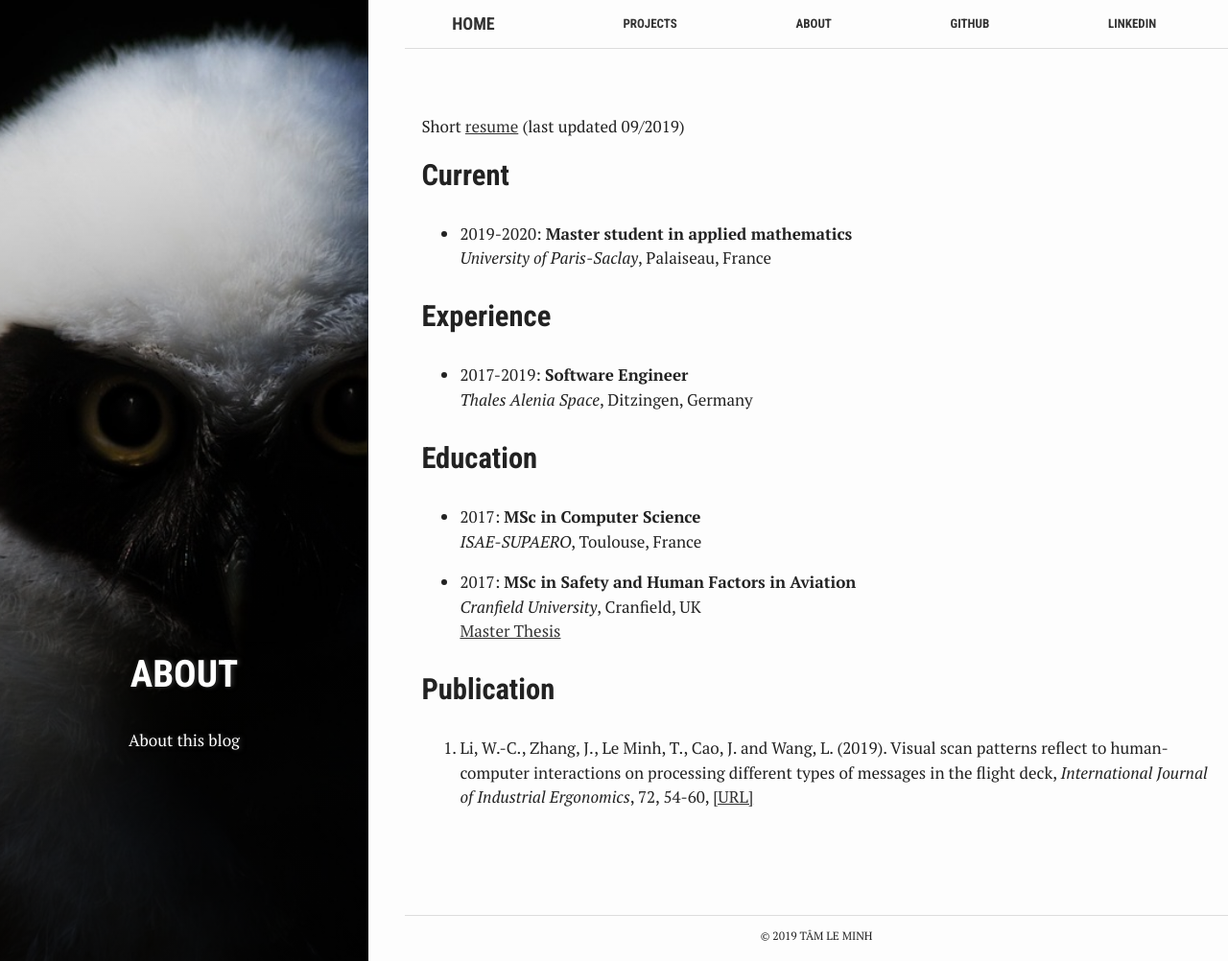
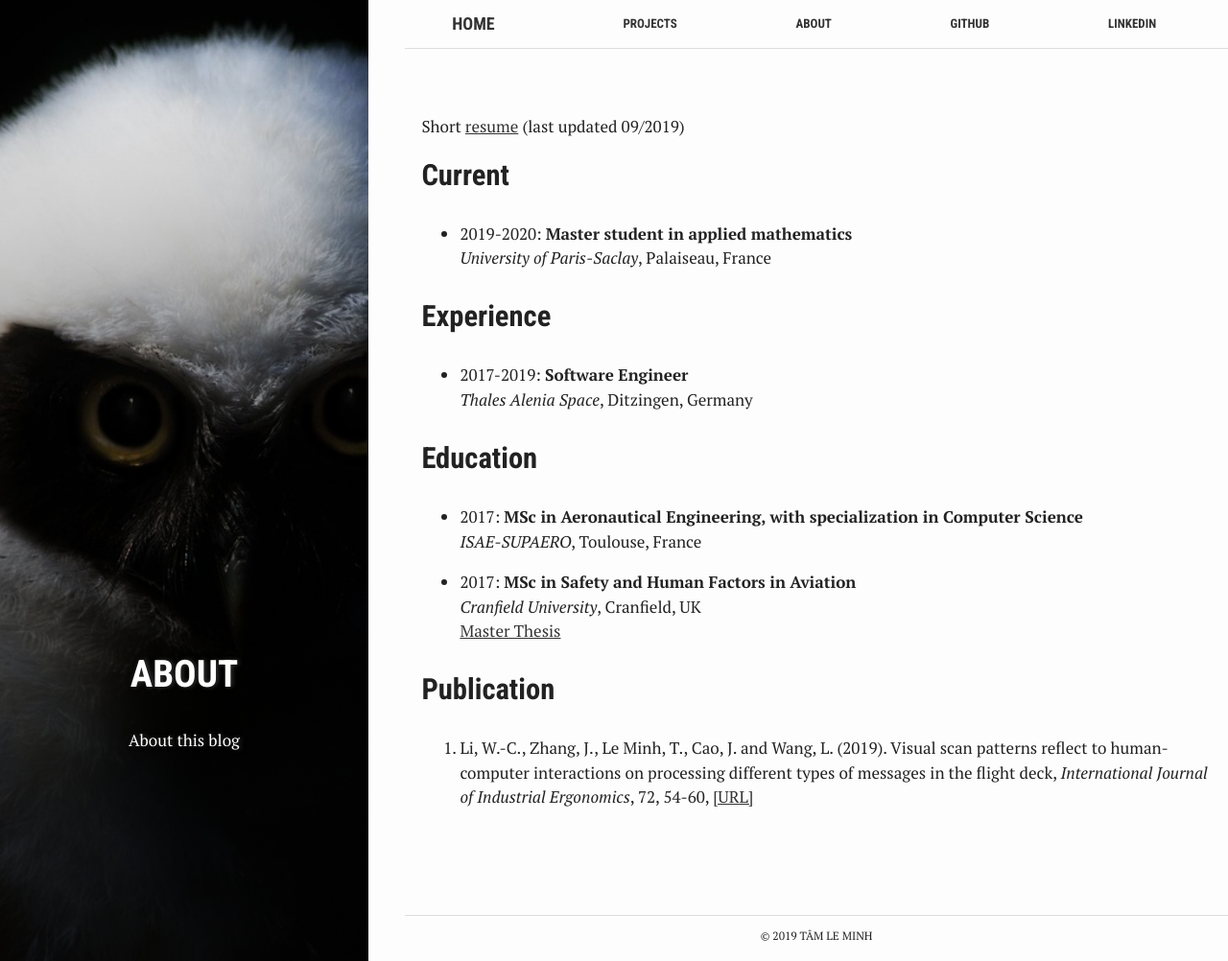
Before and after one commit to tam-leminh/tam-leminh.github.io_old, a Jekyll site: the page built from 2-about.md, in a window 1280 px wide and 1002 px high. Shown: the whole window at 96% size. Built offline with Jekyll 4.4.1, drawn with Linux system fonts in a browser that asks for light colours.

Commit message:
CHANGE about

```diff
--- a/2-about.md
+++ b/2-about.md
@@ -22,7 +22,7 @@ Short [resume]({{ "/assets/pdfs/resume_short_en.pdf" | relative_url }}) (last up
 
 ## Education
 
-- 2017: **MSc in Computer Science**
+- 2017: **MSc in Aeronautical Engineering, with specialization in Computer Science**
 *ISAE-SUPAERO*, Toulouse, France
 
 - 2017: **MSc in Safety and Human Factors in Aviation**
```
